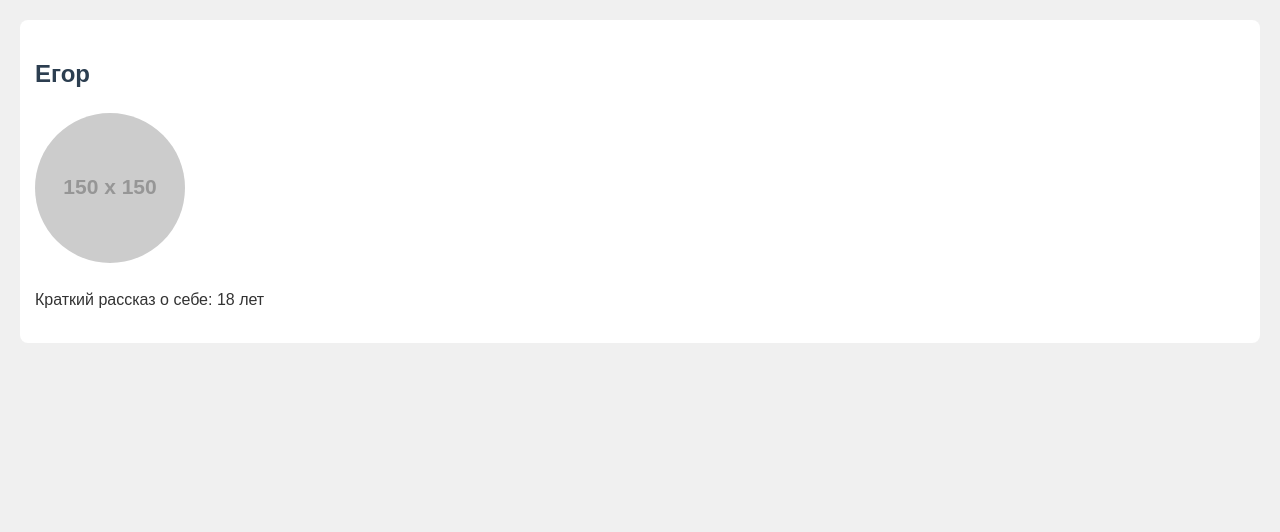
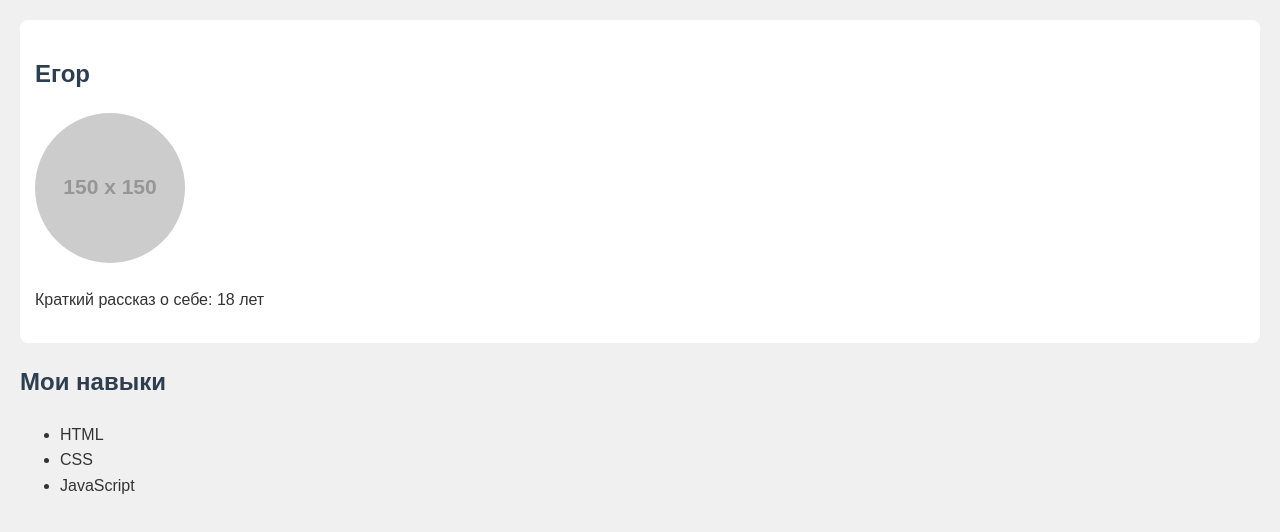
Before and after one commit to SkitTezz/my-resume, a plain HTML site: page index.html in a window 1280 px wide. Drawn offline with Linux system fonts and the light colour scheme; placeholder pictures from the web are drawn by us.

Commit message:
Initial commit: Create index.html with base structure

```diff
--- a/index.html
+++ b/index.html
@@ -12,5 +12,12 @@
         <img src="https://via.placeholder.com/150" alt="Моя фотография" />
         <p>Краткий рассказ о себе: 18 лет</p>
     </section
+    <section id="skills">
+        <h2>Мои навыки</h2>
+        <ul>
+            <li>HTML</li>
+            <li>CSS</li>
+            <li>JavaScript</li>
+        </ul>
 </body>
 </html>
```
